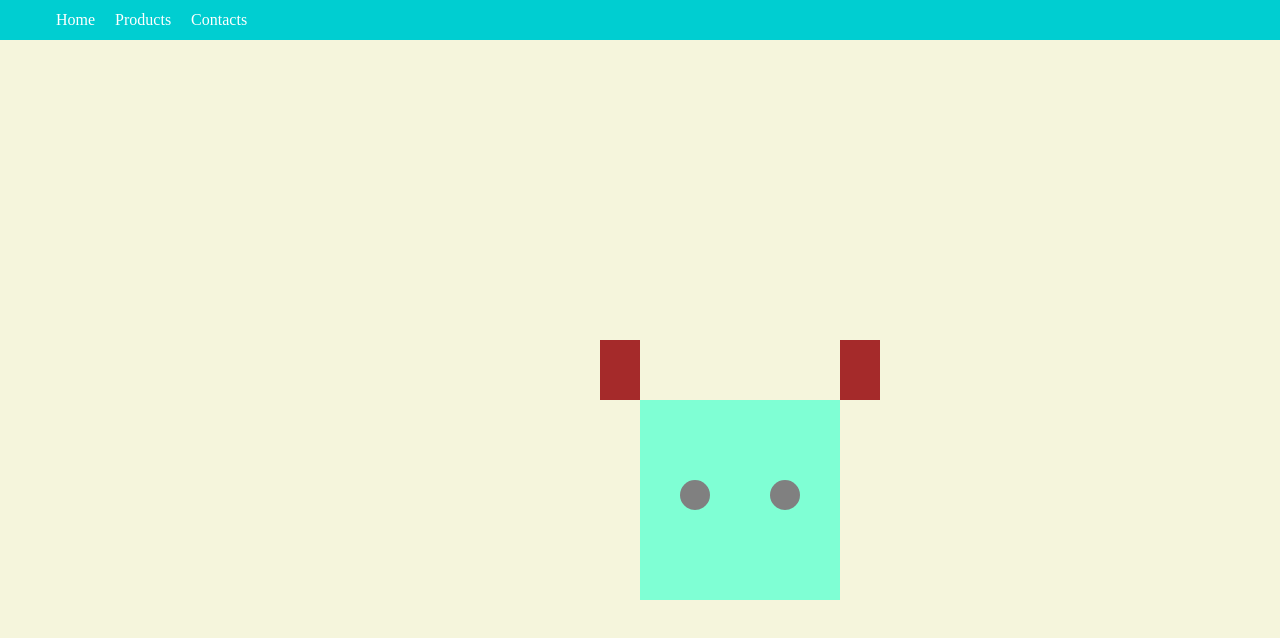
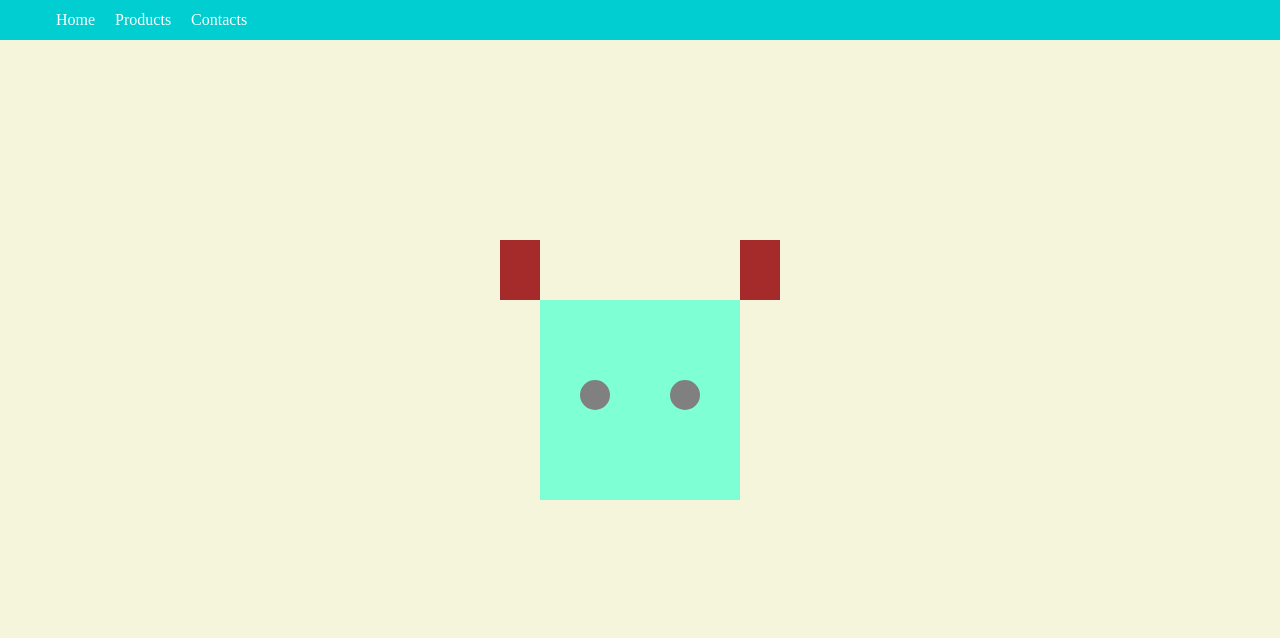
Before and after one commit to mamuryusupov/lesson9, a plain HTML site: page task5/index.html in a window 1280 px wide. Shown: the top 638 px of the page. Drawn offline with nearby package versions, Linux system fonts and the light colour scheme.

Commit message:
new code

```diff
--- a/task5/styles.css
+++ b/task5/styles.css
@@ -1,3 +1,7 @@
+/* * {
+    box-sizing: border-box;
+} */
+
 .header,
 .nav-list {
     height: 40px;
@@ -5,14 +9,13 @@
 
 .header {
     background-color: darkturquoise;
-    width: 100%;
     position: fixed;
     z-index: 1;
+    width: 100%;
 }
 
 .nav-list {
     margin: 0;
-    line-height: 40px;
     line-height: 40px;
 }
 
@@ -33,8 +36,8 @@
     width: 200px;
     height: 200px;
     position: absolute;
-    top: 50%;
-    left: 50%;
+    top: calc(50% - 100px);
+    left: calc(50% - 100px);
 }
 
 .ear {
```
